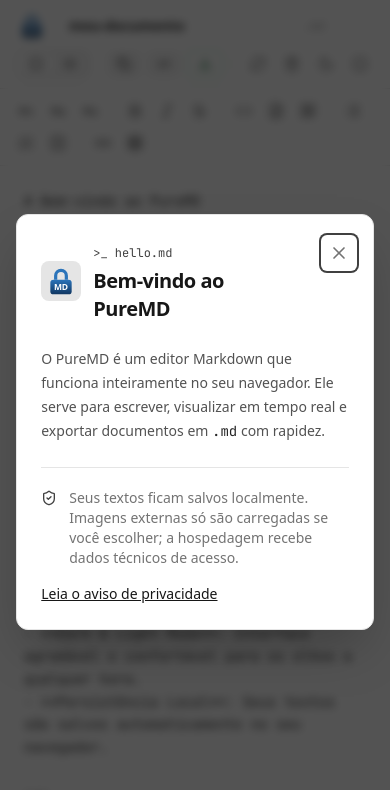
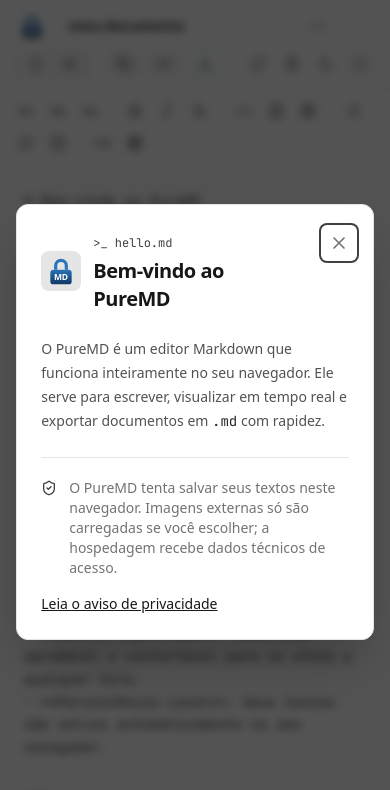
Before and after one commit to ChristianGCa/pure-md, a React (Vite) app: page / in a window 390 px wide. Shown: the top 790 px of the page. Built offline with nearby package versions, Linux system fonts and the light colour scheme.

Commit message:
fix: clarify privacy copy when local storage fails

```diff
--- a/src/components/About/AboutDialog.tsx
+++ b/src/components/About/AboutDialog.tsx
@@ -68,7 +68,7 @@
           </div>
           <div className="grid gap-1 py-3 sm:grid-cols-4 sm:gap-4">
             <dt className="font-mono text-xs font-medium uppercase tracking-wide text-neutral-500 dark:text-neutral-400">Privacidade</dt>
-            <dd className="text-neutral-700 dark:text-neutral-300 sm:col-span-3">Sem backend ou contas. O código do aplicativo não integra analytics; os documentos ficam no armazenamento local do navegador.</dd>
+            <dd className="text-neutral-700 dark:text-neutral-300 sm:col-span-3">Sem backend ou contas. O código do aplicativo não integra analytics; os documentos são salvos neste navegador quando o armazenamento está disponível.</dd>
           </div>
           <div className="grid gap-1 py-3 sm:grid-cols-4 sm:gap-4">
             <dt className="font-mono text-xs font-medium uppercase tracking-wide text-neutral-500 dark:text-neutral-400">Tecnologias</dt>
--- a/src/components/Privacy/PrivacyDialog.tsx
+++ b/src/components/Privacy/PrivacyDialog.tsx
@@ -52,7 +52,7 @@
 
           <section>
             <h3 className="font-semibold text-neutral-900 dark:text-neutral-100">Seus documentos no navegador</h3>
-            <p>O texto, o título e a preferência de tema ficam no armazenamento local deste navegador para manter seu trabalho entre visitas. O aplicativo não envia o documento à hospedagem. Esses dados permanecem no dispositivo até você substituí-los ou remover os dados do site nas configurações do navegador. Você pode baixar o texto em `.md` a qualquer momento.</p>
+            <p>Quando o navegador permite, o texto, o título e a preferência de tema são salvos localmente para manter seu trabalho entre visitas. O aplicativo não envia o documento à hospedagem. Esses dados permanecem no dispositivo até você substituí-los ou remover os dados do site nas configurações do navegador. Se o salvamento falhar, o editor mostra um aviso. Você pode baixar o texto em `.md` a qualquer momento.</p>
           </section>
 
           <section>
--- a/src/components/Welcome/WelcomeDialog.tsx
+++ b/src/components/Welcome/WelcomeDialog.tsx
@@ -63,7 +63,7 @@
         <div className="mt-6 flex items-start gap-3 border-t border-neutral-200 pt-5 text-sm text-neutral-500 dark:border-neutral-800 dark:text-neutral-400">
           <ShieldCheck className="mt-0.5 h-4 w-4 shrink-0 text-neutral-700 dark:text-neutral-300" aria-hidden="true" />
           <p id="welcome-privacy">
-            Seus textos ficam salvos localmente. Imagens externas só são carregadas se você escolher; a hospedagem recebe dados técnicos de acesso.
+            O PureMD tenta salvar seus textos neste navegador. Imagens externas só são carregadas se você escolher; a hospedagem recebe dados técnicos de acesso.
           </p>
         </div>
         <button
```
